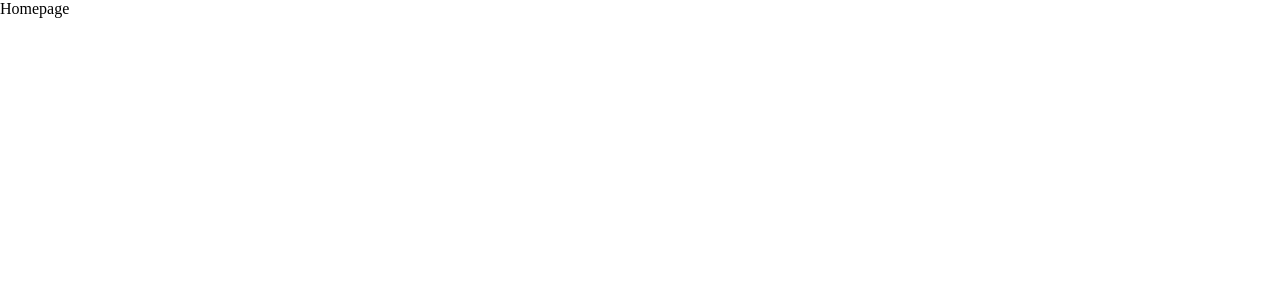
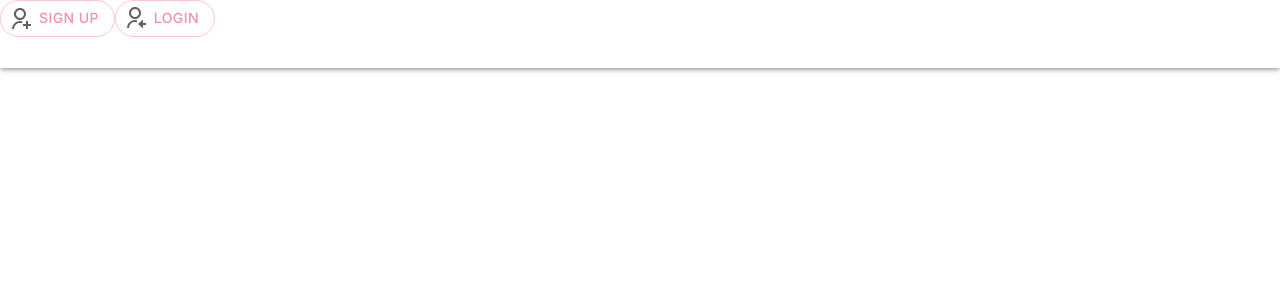
Before and after one commit to varissara-wo/final-project, a React (Create React App) app: page / in a window 1280 px wide. Shown: the top 300 px of the page. Built offline with nearby package versions, Linux system fonts and the light colour scheme.

Commit message:
feat: add sign up and login button

```diff
--- a/src/components/Navbar.jsx
+++ b/src/components/Navbar.jsx
@@ -0,0 +1,42 @@
+import * as React from 'react';
+import { Button } from '@mui/material';
+import Box from '@mui/material/Box';
+import { ThemeProvider } from "@mui/material";
+import { theme } from "../theme.js";
+
+export default function NavBox() {
+  return (
+    <ThemeProvider theme={theme}>
+      <div>
+        <Box sx={{
+          width: 'auto',
+          height: 68,
+          color: 'background.paper',
+          boxShadow: 3,
+
+        }}>
+          {/* /// Get That job logo */}
+
+          <Button
+            startIcon={<svg width="19" height="21" viewBox="0 0 19 21" fill="none" xmlns="http://www.w3.org/2000/svg">
+              <path d="M10 13.252V15.342C9.09492 15.022 8.12628 14.9239 7.1754 15.0558C6.22453 15.1877 5.3192 15.5459 4.53543 16.1002C3.75166 16.6545 3.11234 17.3888 2.67116 18.2414C2.22998 19.094 1.99982 20.04 2 21L2.58457e-07 20.999C-0.000310114 19.7779 0.278921 18.5729 0.816299 17.4764C1.35368 16.3799 2.13494 15.4209 3.10022 14.673C4.0655 13.9251 5.18918 13.4081 6.38515 13.1616C7.58113 12.9152 8.81766 12.9457 10 13.251V13.252ZM8 12C4.685 12 2 9.315 2 6C2 2.685 4.685 0 8 0C11.315 0 14 2.685 14 6C14 9.315 11.315 12 8 12ZM8 10C10.21 10 12 8.21 12 6C12 3.79 10.21 2 8 2C5.79 2 4 3.79 4 6C4 8.21 5.79 10 8 10ZM14 16V13H16V16H19V18H16V21H14V18H11V16H14Z" fill="#616161" />
+            </svg>}
+            variant="outlined"
+            color="primary"
+            fontFamily="button"
+            sx={{ borderRadius: 10 }}>
+
+            Sign Up
+          </Button>
+          <Button
+            startIcon={<svg width="19" height="22" viewBox="0 0 19 22" fill="none" xmlns="http://www.w3.org/2000/svg">
+              <path d="M10 13.252V15.342C9.09492 15.022 8.12628 14.9239 7.1754 15.0558C6.22453 15.1877 5.3192 15.5459 4.53543 16.1002C3.75166 16.6545 3.11234 17.3888 2.67116 18.2414C2.22998 19.094 1.99982 20.04 2 21L2.58457e-07 20.999C-0.000310114 19.7779 0.278921 18.5729 0.816299 17.4764C1.35368 16.3799 2.13494 15.4209 3.10022 14.673C4.0655 13.9251 5.18918 13.4081 6.38515 13.1616C7.58113 12.9152 8.81766 12.9457 10 13.251V13.252ZM8 12C4.685 12 2 9.315 2 6C2 2.685 4.685 0 8 0C11.315 0 14 2.685 14 6C14 9.315 11.315 12 8 12ZM8 10C10.21 10 12 8.21 12 6C12 3.79 10.21 2 8 2C5.79 2 4 3.79 4 6C4 8.21 5.79 10 8 10ZM16 16H19V18H16V21.5L11 17L16 12.5V16Z" fill="#616161" />
+            </svg>}
+            variant="outlined"
+            color="primary"
+            sx={{ borderRadius: 10 }}>Login</Button>
+        </Box>
+      </div>
+    </ThemeProvider>
+  )
+}
--- a/src/pages/Homepage.jsx
+++ b/src/pages/Homepage.jsx
@@ -1,9 +1,16 @@
 import React from 'react'
+import NavBox from '../components/Navbar.jsx'
+
 
 const Homepage = () => {
     return (
-        <div>Homepage</div>
+        <>
+
+            <NavBox />
+
+        </>
     )
+
 }
 
 export default Homepage;
--- a/src/theme.js
+++ b/src/theme.js
@@ -92,27 +92,27 @@ export const theme = createTheme({
       fontSize: "20px",
     },
     caption: {
-      fontFamily: "var(--Inter-font)",
+      fontFamily: "var(--inter-font)",
       fontWeight: "400",
       fontSize: "12px",
     },
     overline: {
-      fontFamily: "var(--Inter-font)",
+      fontFamily: "var(--inter-font)",
       fontWeight: "400",
       fontSize: "10px",
     },
     button: {
-      fontFamily: "var(--Inter-font)",
+      fontFamily: "var(--inter-font)",
       fontWeight: "500",
       fontSize: "14px",
     },
     body2: {
-      fontFamily: "var(--Inter-font)",
+      fontFamily: "var(--inter-font)",
       fontWeight: "400",
       fontSize: "14px",
     },
     body1: {
-      fontFamily: "var(--Inter-font)",
+      fontFamily: "var(--inter-font)",
       fontWeight: "500",
       fontSize: "16px",
     },
@@ -122,7 +122,7 @@ export const theme = createTheme({
       fontSize: "14px",
     },
     subtitle1: {
-      fontFamily: "var(--Inter-font)",
+      fontFamily: "var(--inter-font)",
       fontWeight: "400",
       fontSize: "16px",
     },
```
